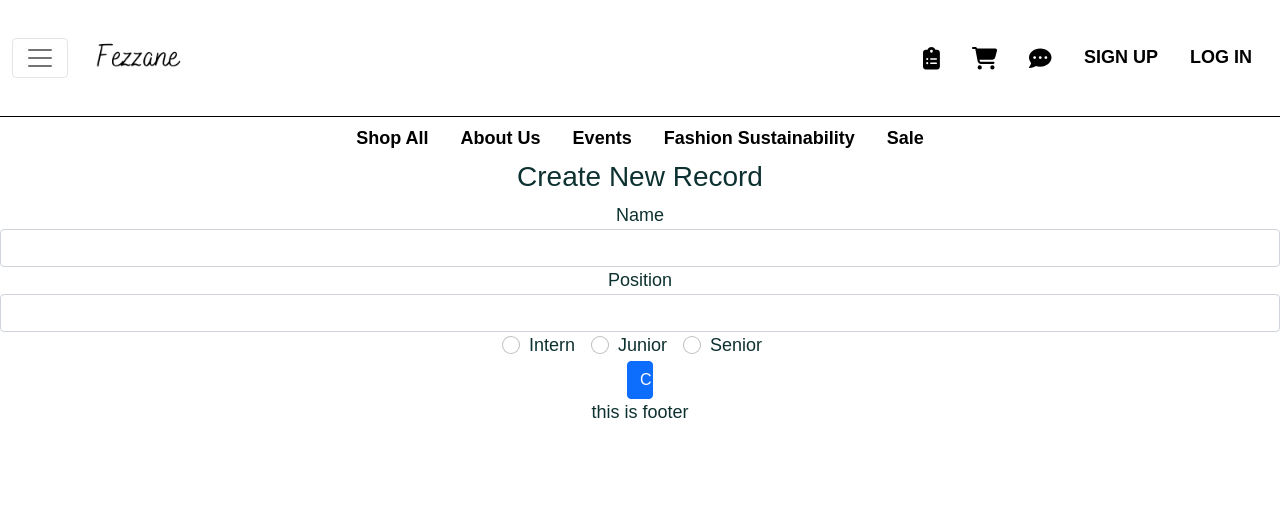
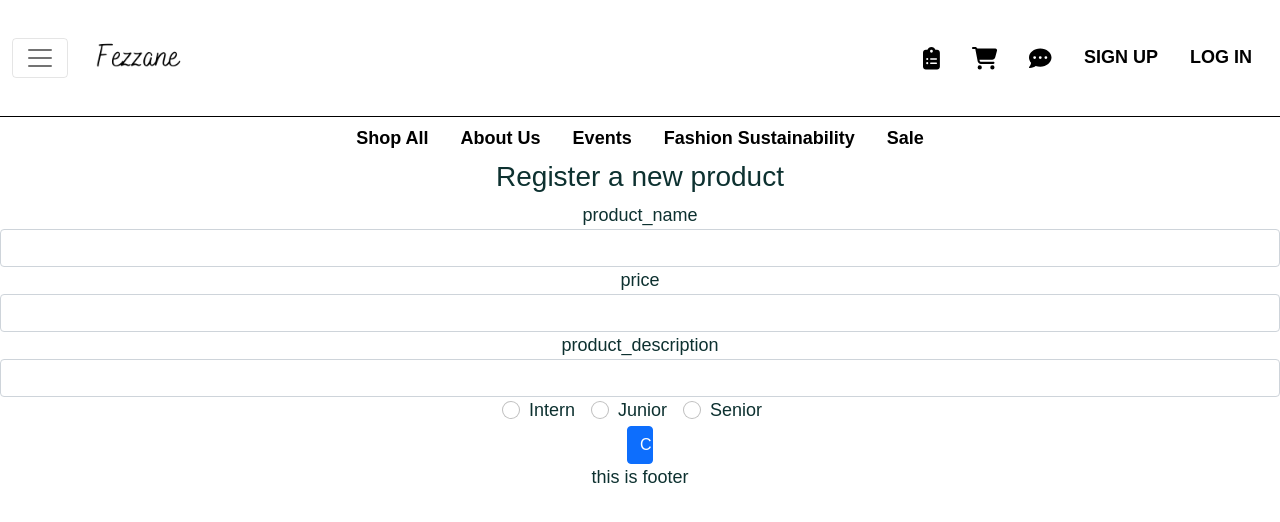
Before and after one commit to dnsghd49/mode, a React (Create React App) app in the folder client/: page /create in a window 1280 px wide. Shown: the top 522 px of the page. Built offline with nearby package versions, Linux system fonts and the light colour scheme; a web font is replaced by a local one.

Commit message:
recived first product with name,price,discriptions to the db, working on the sending img to the db

```diff
--- a/client/src/components/Create/index.js
+++ b/client/src/components/Create/index.js
@@ -3,9 +3,10 @@ import { useNavigate } from "react-router";
 
 function Create() {
     const [form, setForm] = useState({
-        name: "",
-        position: "",
-        level: "",
+        product_name: "",
+        price: "",
+        product_description: "",
+        image_url: "",
     });
     const navigate = useNavigate();
 
@@ -35,35 +36,47 @@ function Create() {
                 return;
             });
 
-        setForm({ name: "", position: "", level: "" });
+        setForm({ product_name: "", price: "", product_description: "" });
         navigate("/");
     }
 
     // This following section will display the form that takes the input from the user.
     return (
         <div>
-            <h3>Create New Record</h3>
+            <h3>Register a new product</h3>
             <form onSubmit={onSubmit}>
                 <div className="form-group">
-                    <label htmlFor="name">Name</label>
+                    <label htmlFor="product_name">product_name</label>
                     <input
                         type="text"
                         className="form-control"
-                        id="name"
-                        value={form.name}
-                        onChange={(e) => updateForm({ name: e.target.value })}
+                        id="product_name"
+                        value={form.product_name}
+                        onChange={(e) => updateForm({ product_name: e.target.value })}
                     />
                 </div>
                 <div className="form-group">
-                    <label htmlFor="position">Position</label>
+                    <label htmlFor="price">price</label>
                     <input
                         type="text"
                         className="form-control"
-                        id="position"
-                        value={form.position}
-                        onChange={(e) => updateForm({ position: e.target.value })}
+                        id="price"
+                        value={form.price}
+                        onChange={(e) => updateForm({ price: e.target.value })}
                     />
                 </div>
+
+                <div className="form-group">
+                    <label htmlFor="product_description">product_description</label>
+                    <input
+                        type="text"
+                        className="form-control"
+                        id="product_description"
+                        value={form.product_description}
+                        onChange={(e) => updateForm({ product_description: e.target.value })}
+                    />
+                </div>
+
                 <div className="form-group">
                     <div className="form-check form-check-inline">
                         <input
@@ -102,6 +115,7 @@ function Create() {
                         <label htmlFor="positionSenior" className="form-check-label">Senior</label>
                     </div>
                 </div>
+
                 <div className="form-group">
                     <input
                         type="submit"
```
Also changed, not shown: 1 other file (tests, documents, lock files or other folders).
